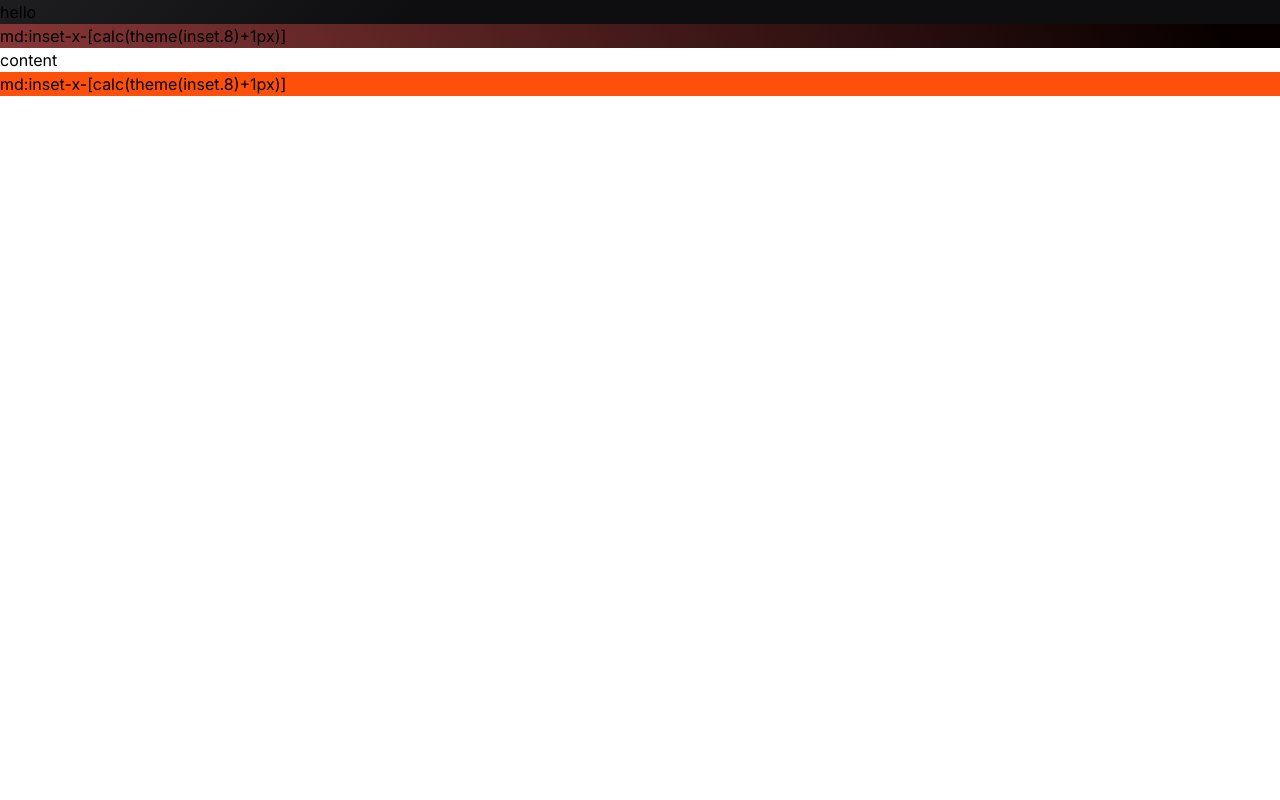
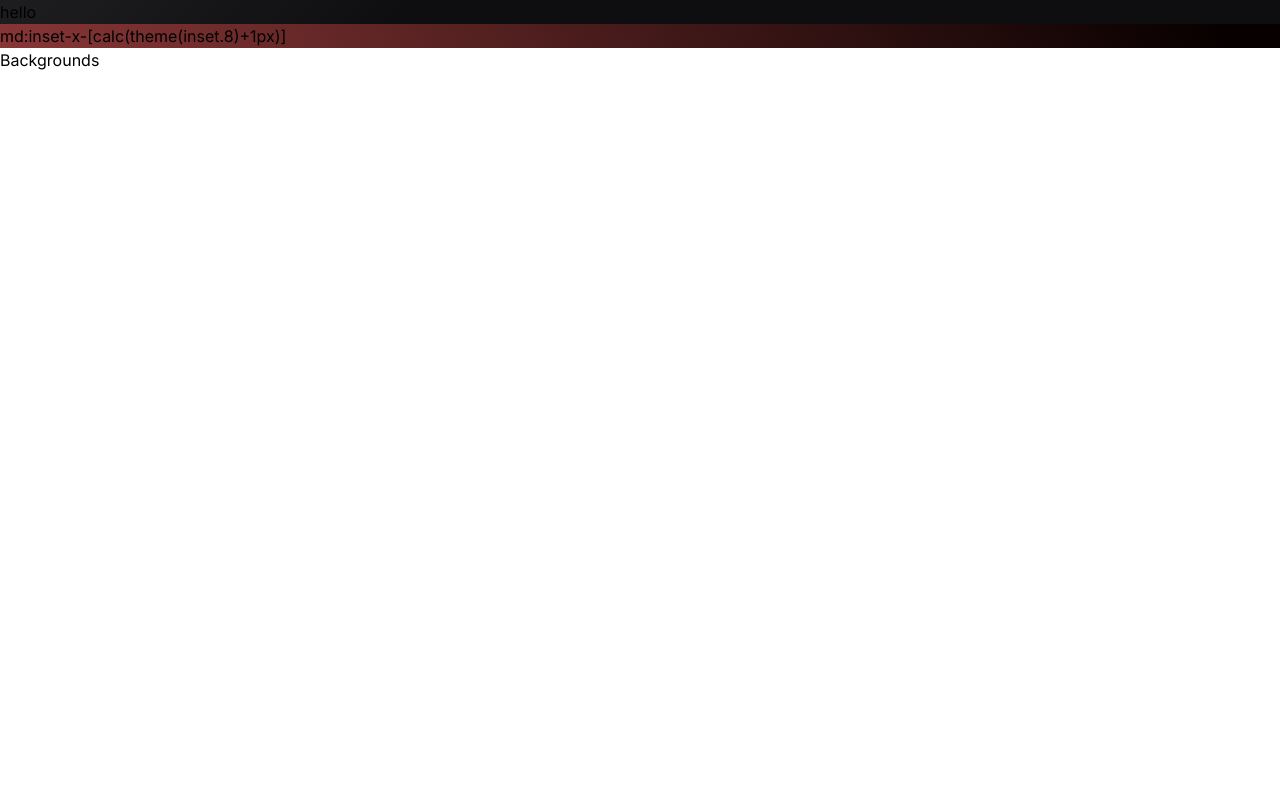
Before and after one commit to charans29/www-dot, a Next.js app: page / in a window 1280 px wide. Shown: the top 800 px of the page. Built offline with nearby package versions, Linux system fonts and the light colour scheme.

Commit message:
feat: ellipse spotlight onGrid

```diff
--- a/Components/Contact.tsx
+++ b/Components/Contact.tsx
@@ -1,8 +1,13 @@
 import React from 'react'
+import { Spotlight } from './UI/spotlight'
 
 function Contact() {
   return (
-    <div>Contact</div>
+    <div className="h-[40rem] w-full rounded-md flex md:items-center md:justify-center bg-black/[0.96] antialiased bg-grid-white/[0.02] relative overflow-hidden">
+      <Spotlight
+        className="-top-40 left-0 md:left-60 md:-top-20"
+        fill="white"
+      />Spotlight</div>
   )
 }
 
--- a/Components/Content.tsx
+++ b/Components/Content.tsx
@@ -2,20 +2,13 @@ import React from 'react'
 
 function Content() {
   return (
-    <div className='h-screen overflow-hidden'>
-        <text>
-            content
-        </text>
-        <div className='h-max translate-y-40 -translate-x-40'
-             style={{
-                backgroundImage: 'radial-gradient( circle 636.6px at 10% 20%,  rgba(650,80,11,1) 90%, rgba(650,80,11,1) 90% )'
-             }}
-        >
-            <text className="text-blue-600">
-                md:inset-x-[calc(theme(inset.8)+1px)]
-            </text>
-        </div>
-    </div>
+    <div className="h-screen w-full dark:bg-black bg-white  dark:bg-grid-small-white/[0.2] bg-grid-small-black/[0.2] relative flex items-center justify-center">
+    {/* Radial gradient for the container to give a faded look */}
+    <div className="absolute pointer-events-none inset-0 flex items-center justify-center dark:bg-black bg-white [mask-image:radial-gradient(ellipse_at_center,transparent_20%,black)]"></div>
+    <p className="text-4xl sm:text-7xl font-bold relative z-20 bg-clip-text text-transparent bg-gradient-to-b from-neutral-200 to-neutral-500 py-8">
+      Backgrounds
+    </p>
+  </div>
   );
 }
 
--- a/Components/Hero.tsx
+++ b/Components/Hero.tsx
@@ -1,4 +1,5 @@
 import React from 'react';
+import { Spotlight } from './UI/spotlight';
 
 function Hero() {
   return (
--- /dev/null
+++ b/Components/UI/Spotlight.tsx
@@ -0,0 +1,56 @@
+import React from "react";
+import { cn } from "@/utils/cn";
+
+type SpotlightProps = {
+  className?: string;
+  fill?: string;
+};
+
+export const Spotlight = ({ className, fill }: SpotlightProps) => {
+  return (
+    <svg
+      className={cn(
+        "animate-spotlight pointer-events-none absolute z-[1]  h-[169%] w-[138%] lg:w-[84%] opacity-0",
+        className
+      )}
+      xmlns="http://www.w3.org/2000/svg"
+      viewBox="0 0 3787 2842"
+      fill="none"
+    >
+      <g filter="url(#filter)">
+        <ellipse
+          cx="1924.71"
+          cy="273.501"
+          rx="1924.71"
+          ry="273.501"
+          transform="matrix(-0.822377 -0.568943 -0.568943 0.822377 3631.88 2291.09)"
+          fill={fill || "white"}
+          fillOpacity="0.21"
+        ></ellipse>
+      </g>
+      <defs>
+        <filter
+          id="filter"
+          x="0.860352"
+          y="0.838989"
+          width="3785.16"
+          height="2840.26"
+          filterUnits="userSpaceOnUse"
+          colorInterpolationFilters="sRGB"
+        >
+          <feFlood floodOpacity="0" result="BackgroundImageFix"></feFlood>
+          <feBlend
+            mode="normal"
+            in="SourceGraphic"
+            in2="BackgroundImageFix"
+            result="shape"
+          ></feBlend>
+          <feGaussianBlur
+            stdDeviation="151"
+            result="effect1_foregroundBlur_1065_8"
+          ></feGaussianBlur>
+        </filter>
+      </defs>
+    </svg>
+  );
+};
--- a/app/page.tsx
+++ b/app/page.tsx
@@ -1,3 +1,4 @@
+import Contact from "@/Components/Contact";
 import Content from "@/Components/Content";
 import Hero from "@/Components/Hero";
 
@@ -6,6 +7,7 @@ export default function Home() {
     <main>
       <Hero/>
       <Content/>
+      <Contact/>
     </main>
   );
 }
--- a/tailwind.config.ts
+++ b/tailwind.config.ts
@@ -1,4 +1,9 @@
 import type { Config } from "tailwindcss";
+
+import svgToDataUri from "mini-svg-data-uri";
+
+import colors from "tailwindcss/colors";
+import { default as flattenColorPalette } from "tailwindcss/lib/util/flattenColorPalette";
 
 const config: Config = {
   content: [
@@ -13,8 +18,59 @@ const config: Config = {
         "gradient-conic":
           "conic-gradient(from 180deg at 50% 50%, var(--tw-gradient-stops))",
       },
+      animation: {
+        spotlight: "spotlight 2s ease .75s 1 forwards",
+      },
+      keyframes: {
+        spotlight: {
+          "0%": {
+            opacity: "0",
+            transform: "translate(-72%, -62%) scale(0.5)",
+          },
+          "100%": {
+            opacity: "1",
+            transform: "translate(-50%,-40%) scale(1)",
+          },
+        },
+      },
     },
   },
-  plugins: [],
+  plugins: [
+    addVariablesForColors,
+    function ({ matchUtilities, theme }: any) {
+      matchUtilities(
+        {
+          "bg-grid": (value: any) => ({
+            backgroundImage: `url("${svgToDataUri(
+              `<svg xmlns="http://www.w3.org/2000/svg" viewBox="0 0 32 32" width="32" height="32" fill="none" stroke="${value}"><path d="M0 .5H31.5V32"/></svg>`
+            )}")`,
+          }),
+          "bg-grid-small": (value: any) => ({
+            backgroundImage: `url("${svgToDataUri(
+              `<svg xmlns="http://www.w3.org/2000/svg" viewBox="0 0 32 32" width="8" height="8" fill="none" stroke="${value}"><path d="M0 .5H31.5V32"/></svg>`
+            )}")`,
+          }),
+          "bg-dot": (value: any) => ({
+            backgroundImage: `url("${svgToDataUri(
+              `<svg xmlns="http://www.w3.org/2000/svg" viewBox="0 0 32 32" width="16" height="16" fill="none"><circle fill="${value}" id="pattern-circle" cx="10" cy="10" r="1.6257413380501518"></circle></svg>`
+            )}")`,
+          }),
+        },
+        { values: flattenColorPalette(theme("backgroundColor")), type: "color" }
+      );
+    },
+  ],
 };
+
+function addVariablesForColors({ addBase, theme }: any) {
+  let allColors = flattenColorPalette(theme("colors"));
+  let newVars = Object.fromEntries(
+    Object.entries(allColors).map(([key, val]) => [`--${key}`, val])
+  );
+
+  addBase({
+    ":root": newVars,
+  });
+}
+
 export default config;
--- /dev/null
+++ b/tailwindcss-lib-util.d.ts
@@ -0,0 +1 @@
+declare module 'tailwindcss/lib/util/flattenColorPalette';
--- /dev/null
+++ b/utils/cn.ts
@@ -0,0 +1,6 @@
+import { ClassValue, clsx } from "clsx";
+import { twMerge } from "tailwind-merge";
+
+export function cn(...inputs: ClassValue[]) {
+  return twMerge(clsx(inputs));
+}
```
Also changed, not shown: package.json (+8 -4 lines), 1 other file (tests, documents, lock files or other folders).
